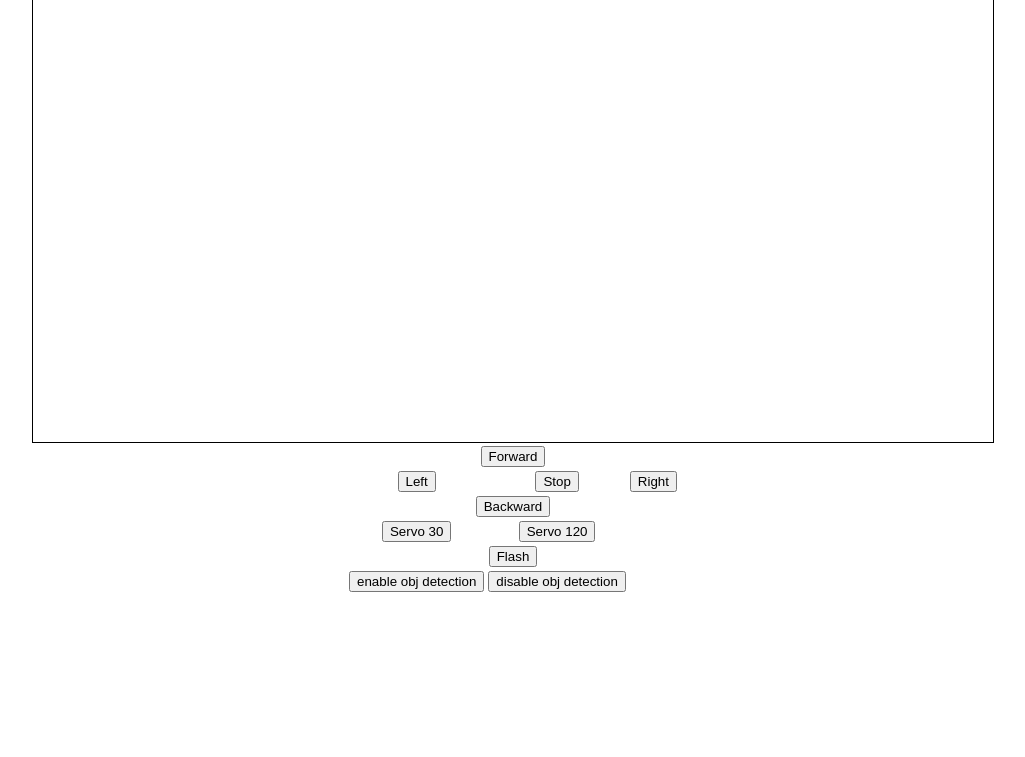
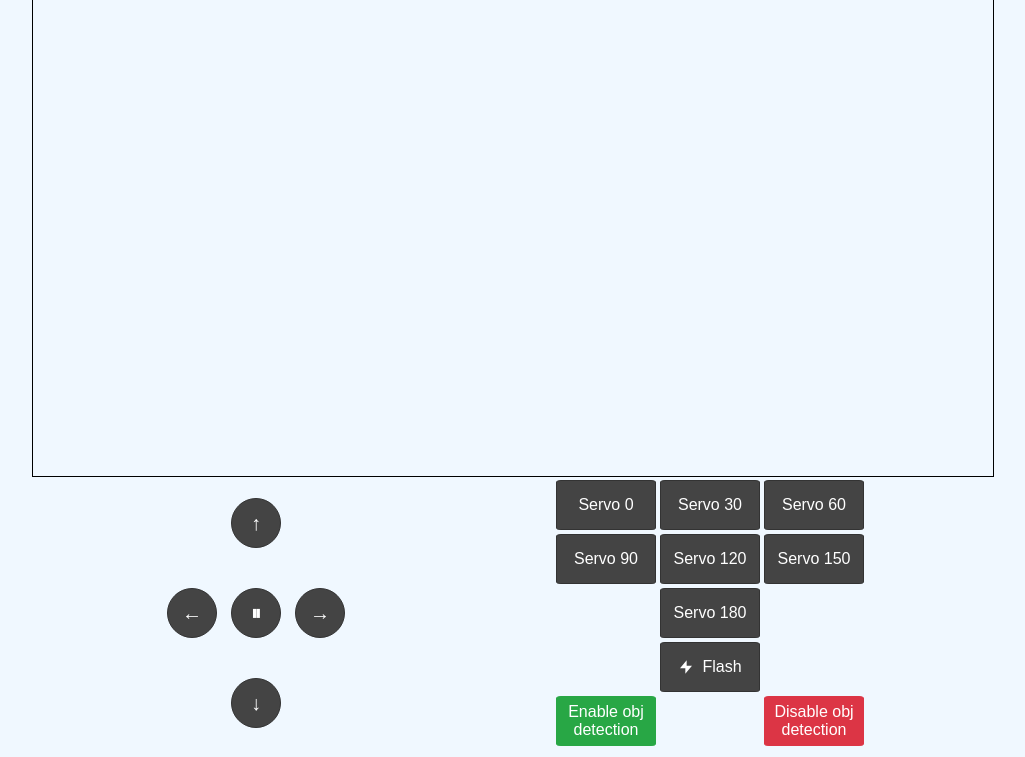
Before and after one commit to boite-informatique/Car-Robot-WS, a website: page public/index.html in a window 1280 px wide. Shown: the part 57-814 px from the top of the page, without its empty margins (127-1152 px from the left). Drawn offline with Linux system fonts and the light colour scheme.

Commit message:
new html

```diff
--- a/public/index.html
+++ b/public/index.html
@@ -5,88 +5,180 @@
     <meta name="viewport" content="width=device-width, initial-scale=1.0" />
     <title>Document</title>
     <style>
+      body {
+        background-color: aliceblue;
+      }
+      .title {
+        text-align: center;
+        font-size: 30px;
+        font-weight: bold;
+      }
+
+      .ab1 {
+        border-radius: 50% 5% 5% 50%;
+        background-color: #28a745;
+      }
+
+      .ab2 {
+        border-radius: 5% 50% 50% 5%;
+        background-color: #dc3545;
+      }
+
+      .on-state {
+        background-color: #28a745;
+        color: #fff;
+      }
+
+      .off-state {
+        background-color: #dc3545;
+        color: #fff;
+      }
+
+      .button {
+        font-size: 16px;
+        display: flex;
+        align-items: center;
+        justify-content: center;
+        border: 1px solid #333;
+        background-color: #444;
+        color: #fff;
+      }
+
+      .button:active {
+        background-color: #666;
+      }
+      .direction-button {
+        width: 50px;
+        height: 50px;
+        border-radius: 50%;
+        margin: 5px;
+        font-size: 20px;
+        font-weight: bold;
+        color: white;
+      }
+
+      .action-button {
+        width: 100px;
+        height: 50px;
+        border-radius: 5%;
+
+        color: white;
+      }
+
+      .action-button svg {
+        margin-right: 8px;
+        width: 16px;
+        height: 16px;
+        fill: white;
+      }
+
       div {
         display: flex;
         justify-content: center;
       }
+
       canvas {
         display: block;
         border: 1px solid black;
         margin-top: 10px;
         height: 480px;
       }
+
+      .container {
+        display: flex;
+        gap: 40px;
+      }
+
+      @media (min-width: 600px) {
+        .container {
+          gap: 200px;
+        }
+      }
     </style>
   </head>
   <body>
+    <div class="title">Detection Car</div>
     <div>
       <canvas></canvas>
     </div>
-    <div>
+    <div class="container">
       <table>
         <tr>
           <td colspan="3" align="center">
             <button
-              class="button"
+              class="direction-button button"
               onmousedown="sendAction('forward');"
               ontouchstart="sendAction('forward');"
               onmouseup="sendAction('stop');"
               ontouchend="sendAction('stop');"
             >
-              Forward
+              ↑
             </button>
           </td>
         </tr>
         <tr>
           <td align="center">
             <button
-              class="button"
+              class="direction-button button"
               onmousedown="sendAction('left');"
               ontouchstart="sendAction('left');"
               onmouseup="sendAction('stop');"
               ontouchend="sendAction('stop');"
             >
-              Left
+              ←
             </button>
           </td>
           <td align="center">
             <button
-              class="button"
+              class="direction-button button"
               onmousedown="sendAction('stop');"
               ontouchstart="sendAction('stop');"
             >
-              Stop
+              ⏸
             </button>
           </td>
           <td align="center">
             <button
-              class="button"
+              class="direction-button button"
               onmousedown="sendAction('right');"
               ontouchstart="sendAction('right');"
               onmouseup="sendAction('stop');"
               ontouchend="sendAction('stop');"
             >
-              Right
+              →
             </button>
           </td>
         </tr>
         <tr>
           <td colspan="3" align="center">
             <button
-              class="button"
+              class="direction-button button"
               onmousedown="sendAction('backward');"
               ontouchstart="sendAction('backward');"
               onmouseup="sendAction('stop');"
               ontouchend="sendAction('stop');"
             >
-              Backward
+              ↓
             </button>
           </td>
         </tr>
+      </table>
+      <!-- section2 -->
+      <table>
         <!-- servo -->
         <tr>
           <td align="center">
             <button
-              class="button"
+              class="action-button button"
+              onmousedown="sendAction('servo0');"
+              ontouchstart="sendAction('servo0');"
+            >
+              Servo 0
+            </button>
+          </td>
+          <td align="center">
+            <button
+              class="action-button button"
               onmousedown="sendAction('servo30');"
               ontouchstart="sendAction('servo30');"
             >
@@ -95,49 +187,98 @@
           </td>
           <td align="center">
             <button
-              class="button"
+              class="action-button button"
+              onmousedown="sendAction('servo60');"
+              ontouchstart="sendAction('servo60');"
+            >
+              Servo 60
+            </button>
+          </td>
+        </tr>
+        <tr>
+          <td align="center">
+            <button
+              class="action-button button"
+              onmousedown="sendAction('servo90');"
+              ontouchstart="sendAction('servo90');"
+            >
+              Servo 90
+            </button>
+          </td>
+          <td align="center">
+            <button
+              class="action-button button"
               onmousedown="sendAction('servo120');"
               ontouchstart="sendAction('servo120');"
             >
               Servo 120
             </button>
           </td>
+          <td align="center">
+            <button
+              class="action-button button"
+              onmousedown="sendAction('servo150');"
+              ontouchstart="sendAction('servo150');"
+            >
+              Servo 150
+            </button>
+          </td>
         </tr>
         <tr>
           <td colspan="3" align="center">
             <button
-              class="button"
+              class="action-button button"
+              onmousedown="sendAction('servo180');"
+              ontouchstart="sendAction('servo180');"
+            >
+              Servo 180
+            </button>
+          </td>
+        </tr>
+
+        <tr>
+          <td colspan="3" align="center">
+            <button
+              class="action-button button"
               onmousedown="sendAction('flashon');"
               ontouchstart="sendAction('flashon');"
               onmouseup="sendAction('flashoff');"
               ontouchend="sendAction('flashoff');"
             >
+              <svg xmlns="http://www.w3.org/2000/svg" viewBox="0 0 24 24">
+                <path d="M13 2L3 14h8v8l10-12h-8V2z" />
+              </svg>
               Flash
             </button>
           </td>
         </tr>
+
         <tr>
           <td align="center">
             <button
-              class="button"
-              onmousedown="sendAction('objdetectionOn');"
+              class="action-button button"
+              style="background-color: #28a745; border-color: #28a745"
+              onmousedown="sendAction('objdetectionOff');"
               ontouchstart="sendAction('objdetectionOn');"
             >
-              enable obj detection
+              Enable obj detection
             </button>
           </td>
+          <td></td>
           <td align="center">
             <button
-              class="button"
+              class="button action-button"
+              style="background-color: #dc3545; border-color: #dc3545"
               onmousedown="sendAction('objdetectionOff');"
               ontouchstart="sendAction('objdetectionOff');"
             >
-              disable obj detection
+              Disable obj detection
             </button>
           </td>
         </tr>
       </table>
     </div>
+
     <script>
       const socket = new WebSocket(window.location.href);
       socket.addEventListener("open", (event) => {});
@@ -201,9 +342,10 @@
           case "f":
             sendAction("flashon");
             break;
-
+          case " ":
+            sendAction("stop");
+            break;
           default:
-            // Optional: Handle other keys if necessary
             break;
         }
       }
```
Also changed, not shown: 1 other file.
